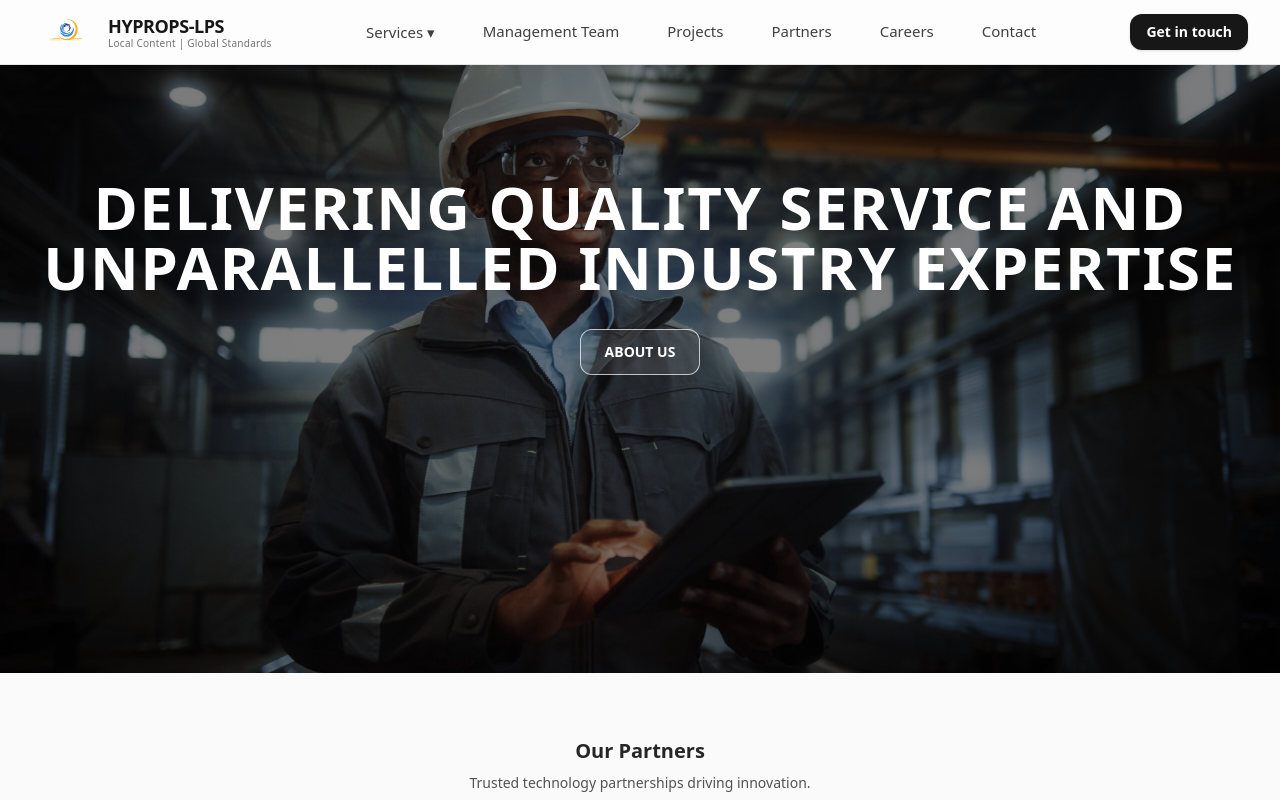
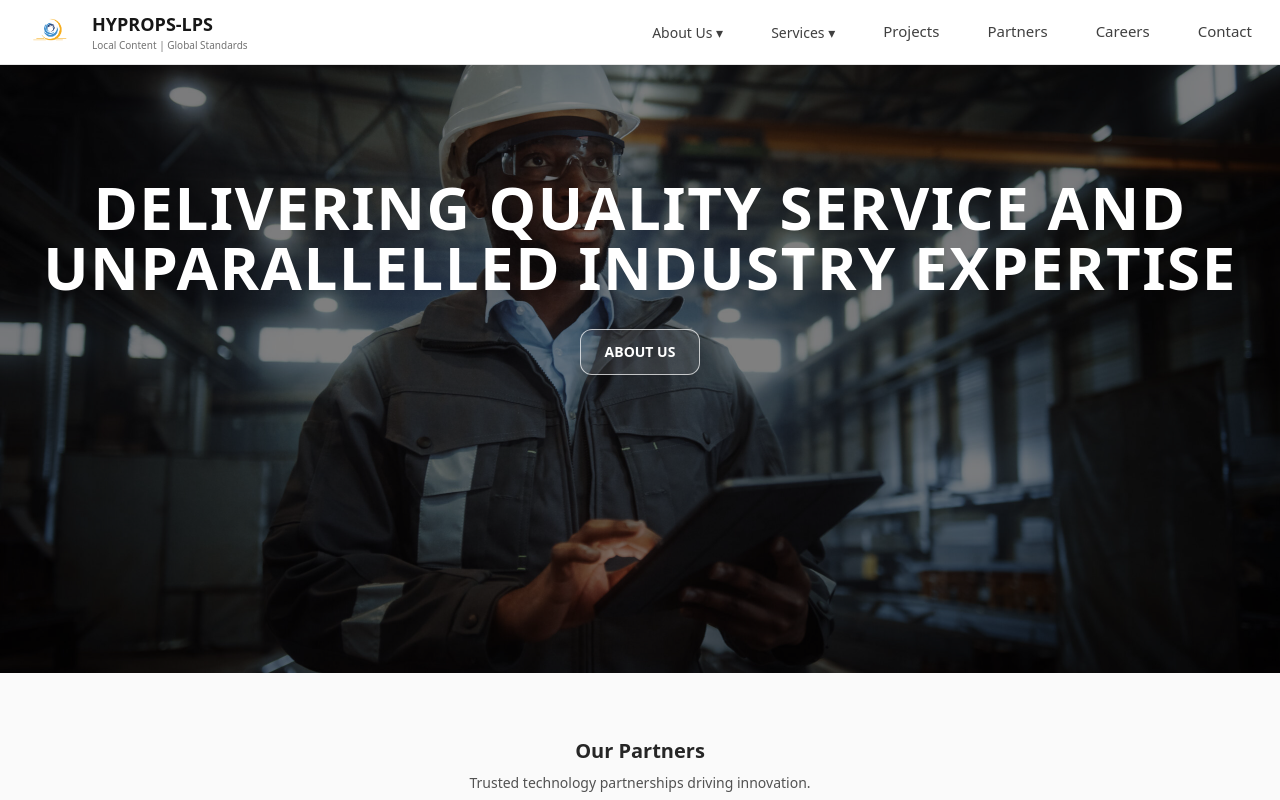
Before and after one commit to Codedzephyr/random-project, a React (Vite) app: page /contact in a window 1280 px wide. Shown: the top 800 px of the page. Built offline with nearby package versions, Linux system fonts and the light colour scheme.

Commit message:
Update top-bar.tsx

```diff
--- a/src/components/top-bar.tsx
+++ b/src/components/top-bar.tsx
@@ -4,11 +4,9 @@ import { NavLink, Link } from "react-router-dom";
 const NavA: React.FC<{ to: string; label: string }> = ({ to, label }) => (
   <NavLink
     to={to}
-    className={({ isActive }: { isActive: boolean }) =>
-      `text-sm md:text-[15px] font-medium px-3 py-2 transition-colors ${
-        isActive
-          ? "text-neutral-900"
-          : "text-neutral-700 hover:text-neutral-900"
+    className={({ isActive }) =>
+      `text-sm md:text-[15px] font-medium px-3 py-2 transition ${
+        isActive ? "text-neutral-900" : "text-neutral-700 hover:text-neutral-900"
       }`
     }
     end
@@ -19,14 +17,12 @@ const NavA: React.FC<{ to: string; label: string }> = ({ to, label }) => (
 
 export const TopBar: React.FC = () => {
   const [open, setOpen] = useState(false);
+  const [aboutOpen, setAboutOpen] = useState(false);
   const [servicesOpen, setServicesOpen] = useState(false);
 
-  const nav = [
+  const about = [
+    { to: "/about", label: "About Us" },
     { to: "/management-team", label: "Management Team" },
-    { to: "/projects", label: "Projects" },
-    { to: "/partners", label: "Partners" },
-    { to: "/careers", label: "Careers" },
-    { to: "/contact", label: "Contact" },
   ];
 
   const services = [
@@ -38,30 +34,55 @@ export const TopBar: React.FC = () => {
     { to: "/services/procurement-supply-chain", label: "Procurement & Supply Chain" },
   ];
 
+  const nav = [
+    { to: "/projects", label: "Projects" },
+    { to: "/partners", label: "Partners" },
+    { to: "/careers", label: "Careers" },
+    { to: "/contact", label: "Contact" },
+  ];
+
   return (
-    <header className="sticky top-0 z-30 w-full border-b border-neutral-200 bg-white/90 backdrop-blur supports-[backdrop-filter]:bg-white/60">
-      <div className="mx-auto max-w-7xl px-4 sm:px-6 lg:px-8">
-        <div className="flex h-16 items-center justify-between">
-          {/* Logo */}
-          <Link to="/" className="group inline-flex items-center gap-2">
-            <img
-              src="/images/logo.png"
-              alt="Hyprops-LPS Logo"
-              className="max-h-12 w-auto object-contain"
-            />
+    <header className="sticky top-0 z-30 bg-white/90 border-b border-neutral-200 backdrop-blur">
+      <div className="mx-auto max-w-7xl px-4 py-2 flex items-center justify-between">
+        <Link to="/" className="inline-flex items-center gap-2">
+          <img src="/images/logo.png" alt="Hyprops-LPS Logo" className="max-h-12" />
           <div className="flex flex-col">
-              <span className="text-lg font-bold tracking-tight group-hover:opacity-90">
-                HYPROPS-LPS
-              </span>
-              <span className="-mt-1 text-[10px] tracking-wide text-neutral-500">
+            <span className="text-lg font-bold">HYPROPS-LPS</span>
+            <span className="text-[10px] text-neutral-500">
               Local Content | Global Standards
             </span>
           </div>
         </Link>
 
-          {/* Desktop Menu */}
         <nav className="hidden md:flex items-center gap-6">
-            {/* Services Dropdown (clickable link + dropdown) */}
+          {/* About Us Dropdown */}
+          <div
+            className="relative"
+            onMouseEnter={() => setAboutOpen(true)}
+            onMouseLeave={() => setAboutOpen(false)}
+          >
+            <NavLink
+              to="/about"
+              className="px-3 py-2 text-sm font-medium text-neutral-700 hover:text-neutral-900"
+            >
+              About Us ▾
+            </NavLink>
+            {aboutOpen && (
+              <div className="absolute top-full left-0 bg-white border border-neutral-200 shadow-lg rounded-lg mt-2">
+                {about.map((a) => (
+                  <NavLink
+                    key={a.to}
+                    to={a.to}
+                    className="block px-4 py-2 text-sm hover:bg-neutral-100"
+                  >
+                    {a.label}
+                  </NavLink>
+                ))}
+              </div>
+            )}
+          </div>
+
+          {/* Services Dropdown */}
           <div
             className="relative"
             onMouseEnter={() => setServicesOpen(true)}
@@ -69,17 +90,17 @@ export const TopBar: React.FC = () => {
           >
             <NavLink
               to="/services"
-                className="text-sm md:text-[15px] font-medium px-3 py-2 hover:text-neutral-900 text-neutral-700"
+              className="px-3 py-2 text-sm font-medium text-neutral-700 hover:text-neutral-900"
             >
               Services ▾
             </NavLink>
             {servicesOpen && (
-                <div className="absolute left-0 mt-2 w-72 bg-white border border-neutral-200 shadow-lg rounded-lg">
+              <div className="absolute top-full left-0 bg-white border border-neutral-200 shadow-lg rounded-lg mt-2">
                 {services.map((s) => (
                   <NavLink
                     key={s.to}
                     to={s.to}
-                      className="block px-4 py-2 text-sm text-neutral-700 hover:bg-neutral-100"
+                    className="block px-4 py-2 text-sm hover:bg-neutral-100"
                   >
                     {s.label}
                   </NavLink>
@@ -94,78 +115,55 @@ export const TopBar: React.FC = () => {
           ))}
         </nav>
 
-          {/* Actions */}
-          <div className="flex items-center gap-3">
-            <Link
-              to="/contact"
-              className="hidden md:inline-flex items-center justify-center rounded-xl bg-neutral-900 px-4 py-2 text-sm font-semibold text-white shadow-sm hover:opacity-90"
-            >
-              Get in touch
-            </Link>
+        {/* Mobile Menu Toggle */}
         <button
-              className="inline-flex md:hidden items-center justify-center rounded-xl border border-neutral-200 p-2"
+          className="md:hidden p-2 border border-neutral-200 rounded"
           onClick={() => setOpen((v) => !v)}
           aria-label="Toggle menu"
         >
-              <svg
-                width="20"
-                height="20"
-                viewBox="0 0 24 24"
-                fill="none"
-                stroke="currentColor"
-                strokeWidth="2"
-                strokeLinecap="round"
-                strokeLinejoin="round"
-              >
-                <path d="M3 6h18M3 12h18M3 18h18" />
+          <svg width="20" height="20" viewBox="0 0 24 24">
+            <path d="M3 6h18M3 12h18M3 18h18" stroke="currentColor" strokeWidth="2" fill="none"/>
           </svg>
         </button>
       </div>
-        </div>
-      </div>
 
-      {/* Mobile Menu */}
       {open && (
-        <div className="md:hidden border-t border-neutral-200 bg-white">
-          <div className="mx-auto max-w-7xl px-4 sm:px-6 lg:px-8 py-3 flex flex-col">
-            {/* Services Submenu */}
-            <details>
-              <summary className="px-3 py-2 text-sm font-medium cursor-pointer">
-                <Link to="/services">Services</Link>
-              </summary>
-              <div className="pl-4">
+        <div className="md:hidden bg-white border-t border-neutral-200">
+          <div className="px-4 py-3">
+            <details className="mb-2">
+              <summary className="font-medium cursor-pointer">About Us</summary>
+              <ul className="pl-4">
+                {about.map((a) => (
+                  <li key={a.to}>
+                    <NavLink to={a.to} onClick={() => setOpen(false)} className="block py-1">
+                      {a.label}
+                    </NavLink>
+                  </li>
+                ))}
+              </ul>
+            </details>
+            <details className="mb-2">
+              <summary className="font-medium cursor-pointer">Services</summary>
+              <ul className="pl-4">
                 {services.map((s) => (
-                  <NavLink
-                    key={s.to}
-                    to={s.to}
-                    onClick={() => setOpen(false)}
-                    className="block px-3 py-2 text-sm text-neutral-700"
-                  >
+                  <li key={s.to}>
+                    <NavLink to={s.to} onClick={() => setOpen(false)} className="block py-1">
                       {s.label}
                     </NavLink>
+                  </li>
                 ))}
-              </div>
+              </ul>
             </details>
-
-            {/* Other links */}
             {nav.map((n) => (
               <NavLink
                 key={n.to}
                 to={n.to}
                 onClick={() => setOpen(false)}
-                className="px-3 py-2 text-sm text-neutral-800"
+                className="block py-2"
               >
                 {n.label}
               </NavLink>
             ))}
-
-            <Link
-              to="/contact"
-              onClick={() => setOpen(false)}
-              className="mt-2 inline-flex items-center justify-center rounded-xl bg-neutral-900 px-4 py-2 text-sm font-semibold text-white shadow-sm"
-            >
-              Get in touch
-            </Link>
           </div>
         </div>
       )}
```
Lines whose indentation alone changed are shown as unchanged.
